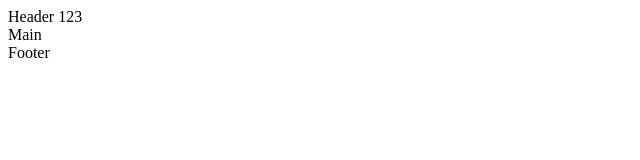
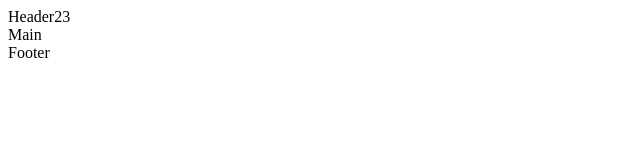
Before and after one commit to winniepuhh/myproject, a plain HTML site: page index.html in a window 1280 px wide. Shown: the full height of the page, 0-640 px from the left. Drawn offline with Linux system fonts and the light colour scheme.

Commit message:
Update index.html

```diff
--- a/index.html
+++ b/index.html
@@ -6,7 +6,7 @@
   <title>Document</title>
 </head>
 <body>
-  <header>Header 123</header>
+  <header>Header23</header>
   <main>Main</main>
   <footer>Footer</footer>
 </body>
```
